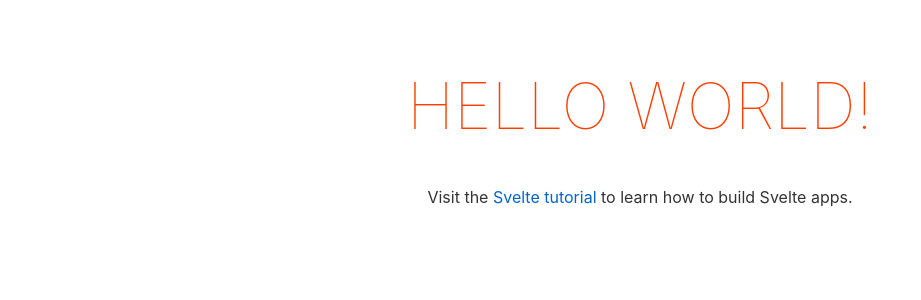
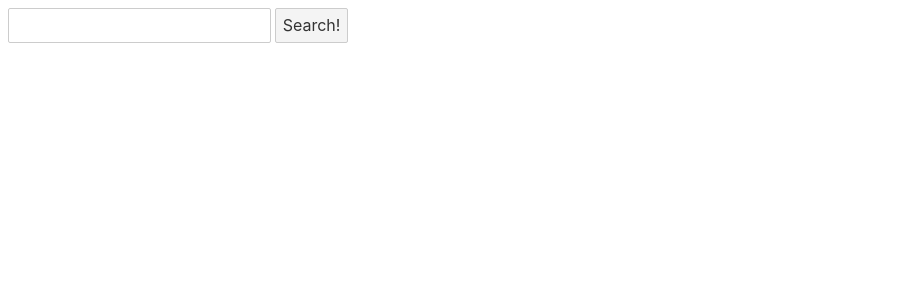
Before and after one commit to HongKeunAhn/Svelte, a Svelte app: page / in a window 1280 px wide. Shown: the top 300 px of the page, without its empty margins (0-921 px from the left). Built offline with nearby package versions, Linux system fonts and the light colour scheme.

Commit message:
영화 검색 목록 출력하기

```diff
--- a/src/App.svelte
+++ b/src/App.svelte
@@ -1,30 +1,33 @@
 <script>
-	export let name;
+	import axios from 'axios';
+
+	let apiKey = '9d38c929';
+	let title = '';
+	let movies = null;
+	let _error = null;
+	let loading = false;
+
+	async function searchMovies() {
+		try {
+			const response = await axios.get(`http://www.omdbapi.com/?apikey=${apiKey}&s=${title}`);
+			movies = response.data.Search;
+		} catch (error) {
+			_error = error;
+		}
+	};
 </script>
 
-<main>
-	<h1>Hello {name}!</h1>
-	<p>Visit the <a href="https://svelte.dev/tutorial">Svelte tutorial</a> to learn how to build Svelte apps.</p>
-</main>
+<input type="text" bind:value={title}>
+<button on:click={searchMovies}>Search!</button>
 
-<style>
-	main {
-		text-align: center;
-		padding: 1em;
-		max-width: 240px;
-		margin: 0 auto;
-	}
-
-	h1 {
-		color: #ff3e00;
-		text-transform: uppercase;
-		font-size: 4em;
-		font-weight: 100;
-	}
-
-	@media (min-width: 640px) {
-		main {
-			max-width: none;
-		}
-	}
-</style>
+{#if loading}
+	<p style="color: royalblue;">Loading...</p>
+{:else if movies}
+	<ul>
+		{#each movies as movie}
+			<li>{movie.Title}</li>
+		{/each}
+	</ul>
+{:else if _error}
+	<p style="color: red;">{_error.message}</p>
+{/if}
```
